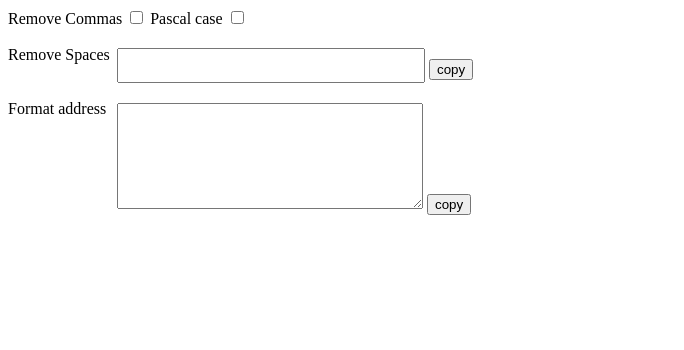
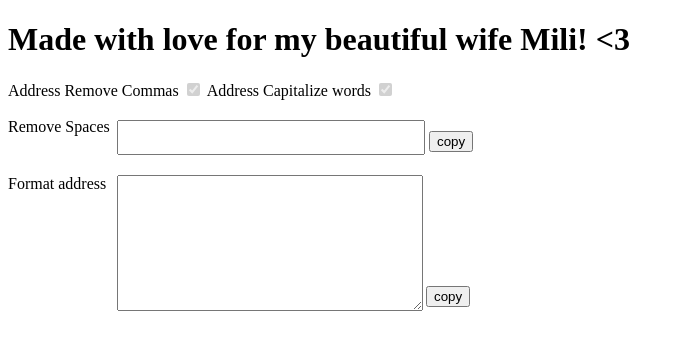
Before and after one commit to zlyuk131/address_formatter, a plain HTML site: page index.html in a window 1280 px wide. Shown: the whole page, without its empty margins (0-684 px from the left). Drawn offline with Linux system fonts and the light colour scheme.

Commit message:
Fixed styles added header

```diff
--- a/index.html
+++ b/index.html
@@ -8,19 +8,33 @@
         .lbls { position: relative; width: 105px }
         .lbl-code { bottom: 14px;}
         .lbl-addr {
-            bottom: 95px;
+            position: absolute;
+            margin: 0;
         }
         #remspace { width: 300px; font-size: 25px;}
-        #addr {width: 300px; height: 100px; font-size: 25px;}
+        #addr {
+            width: 300px;
+            height: 130px;
+            font-size: 20px;
+            position: relative;
+            left: 109px;
+        }
+        #copyaddr {
+            position: relative;
+            left: 108px;
+            bottom: 10px;
+        }
     </style>
 </head>
 <body>
+ <h1>Made with love for my beautiful wife Mili! <3</h1>
  <form id="form">
+     <!-- TODO add optional pas -->
      <div>
-         <label for="remcomma">Remove Commas</label>
-         <input type="checkbox" id="remcomma" name="remcomma">
-         <label for="pascal">Pascal case</label>
-         <input type="checkbox" id="pascal" name="pascal">
+         <label for="remcomma">Address Remove Commas</label>
+         <input type="checkbox" id="remcomma" name="remcomma" checked disabled>
+         <label for="pascal">Address Capitalize words</label>
+         <input type="checkbox" id="pascal" name="pascal" checked disabled>
     </div>
     <div>
         <label class="lbls lbl-code" for="remspace">Remove Spaces</label>
@@ -28,7 +42,7 @@
         <button id="copyeircode" data-id="remspace" type="button" return false;>copy</button>
     </div>
     <div>
-        <label class="lbls lbl-addr" for="addr">Format address</label>
+        <p class="lbls lbl-addr">Format address</p>
         <textarea id="addr" name="addr" ></textarea>
         <button id="copyaddr" data-id="addr" type="button" return false;>copy</button>
     </div>
```
